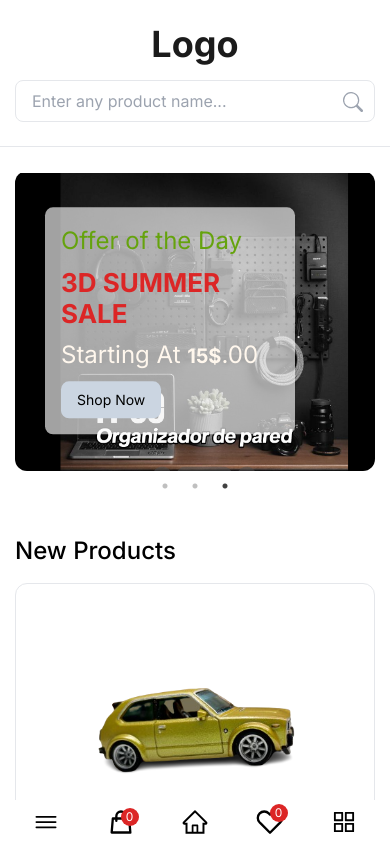
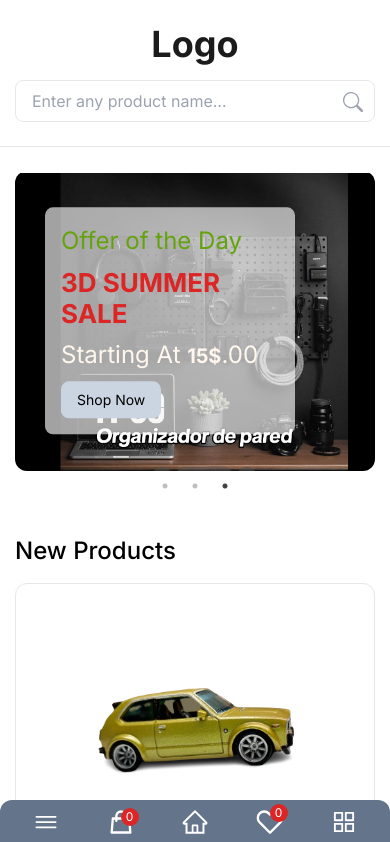
Before and after one commit to abrahanquiroz/3d-shop, a Next.js app: page / in a window 390 px wide. Shown: the top 842 px of the page. Built offline with nearby package versions, Linux system fonts and the light colour scheme; grey boxes are pictures that could not be loaded.

Commit message:
change mob color

```diff
--- a/src/components/MobNavbar.tsx
+++ b/src/components/MobNavbar.tsx
@@ -8,25 +8,25 @@ import { AiOutlineAppstore, AiOutlineHome } from "react-icons/ai"; // AiOutlineA
 
 const MobNavbar = () => {
   return (
-    <div className="lg:hidden fixed bottom-0 w-full bg-white left-[50%] -translate-x-[50%] max-w-[500px] mob_navbar px-8">
+    <div className="lg:hidden fixed bottom-0 w-full bg-slate-500 rounded-t-xl left-[50%] -translate-x-[50%] max-w-[500px] mob_navbar px-8">
       <div className="flex justify-between text-[28px] py-2">
-        <IoMenuOutline />
+        <IoMenuOutline className="text-white" />
         <div className="relative">
-          <HiOutlineShoppingBag />
+          <HiOutlineShoppingBag className="text-white" />
           <div className="bg-red-600 rounded-full absolute top-0 right-0 w-[18px] h-[18px] text-[12px] text-white grid place-items-center translate-x-1 -xtranslate-y-1">
             0
           </div>
         </div>
 
-        <AiOutlineHome />
+        <AiOutlineHome className="text-white" />
         <div className="relative">
-          <FiHeart />
+          <FiHeart className="text-white" />
           <div className="bg-red-600 rounded-full absolute top-0 right-0 w-[18px] h-[18px] text-[12px] text-white grid place-items-center translate-x-1 -translate-y-1">
             0
           </div>
         </div>
 
-        <AiOutlineAppstore />
+        <AiOutlineAppstore className="text-white" />
       </div>
     </div>
   );
```
